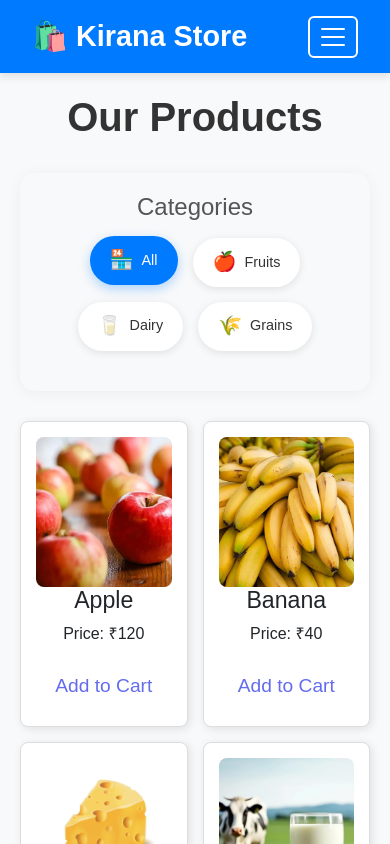
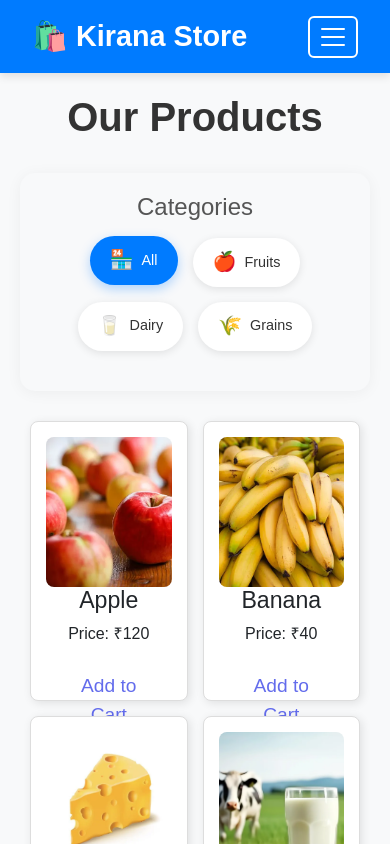
Before and after one commit to suryabhanmjh/kirana-store, a React (Vite) app in the folder kirana/: page /products in a window 390 px wide. Shown: the top 844 px of the page. Built offline with nearby package versions, Linux system fonts and the light colour scheme.

Commit message:
Refactor product grid layout for improved responsiveness; adjust padding, margins, and grid settings for better display on various screen sizes

```diff
--- a/kirana/src/Css/product.css
+++ b/kirana/src/Css/product.css
@@ -1,8 +1,8 @@
 .products-container {
   padding: 20px;
   text-align: center;
-  max-width: 1200px;
-  margin: 0 auto;
+  width: 100%;  /* Changed from max-width to width */
+  margin: 0;    /* Remove auto margins */
 }
 
 .products-title {
@@ -90,8 +90,10 @@
 /* Product Grid */
 .products-grid {
   display: grid;
-  grid-template-columns: repeat(auto-fit, minmax(150px, 1fr));
-  gap: 15px;
+  grid-template-columns: repeat(auto-fill, minmax(200px, 1fr));
+  gap: 20px;
+  padding: 0 20px;
+  width: 100%;
 }
 
 /* Product Card */
@@ -130,3 +132,15 @@ button {
 button:hover {
   background: darkorange;
 }
+
+@media (max-width: 768px) {
+  .products-grid {
+    grid-template-columns: repeat(auto-fill, minmax(150px, 1fr));
+    gap: 15px;
+    padding: 0 10px;
+  }
+
+  .product-card {
+    height: 280px;
+  }
+}
```
